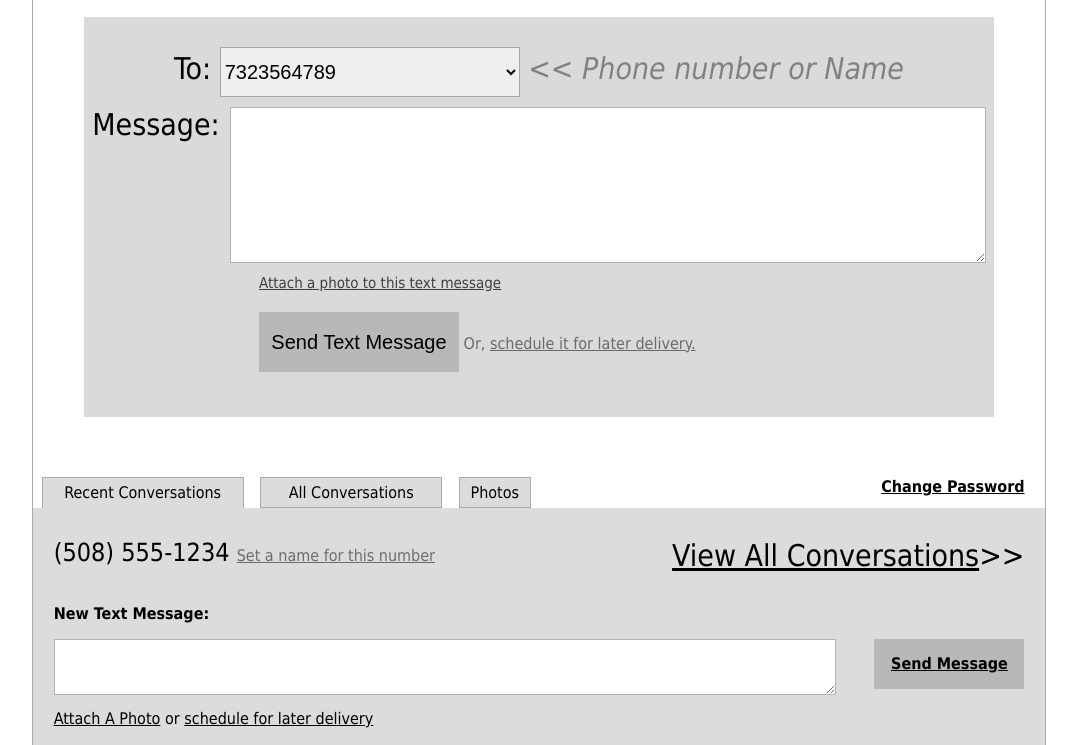
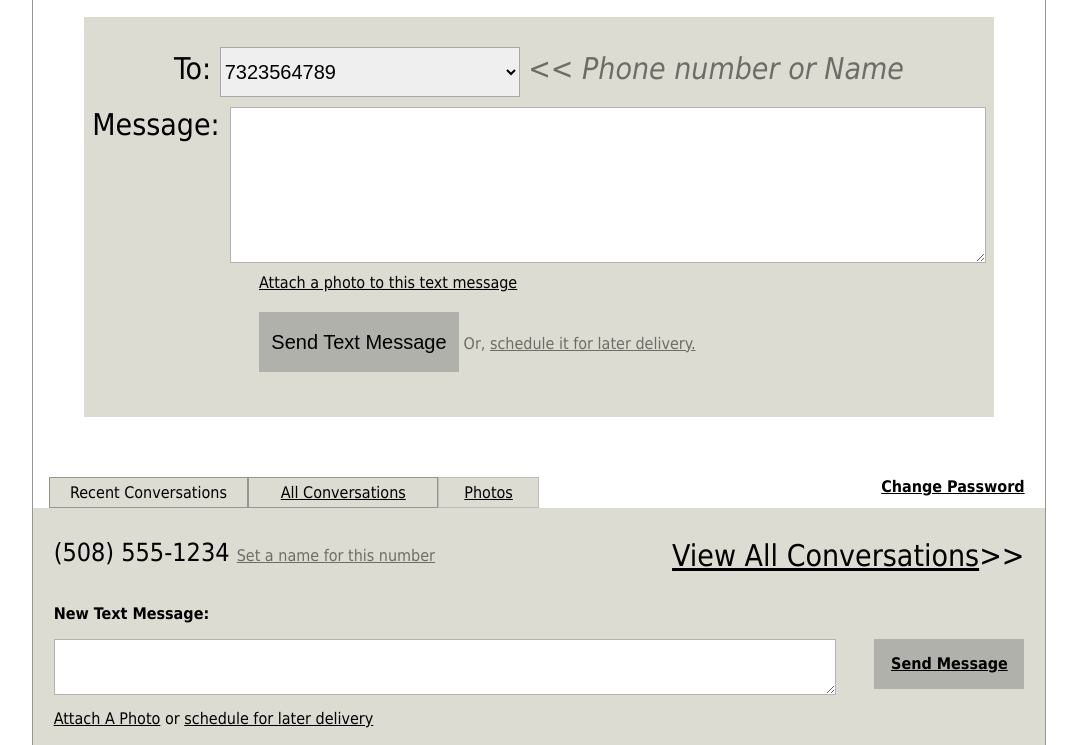
Before and after one commit to seema1611/Assignment2_HTMLCSS_Pratice, a plain HTML site: page Assignment2/Index.html in a window 1280 px wide. Shown: the part 189-934 px from the top of the page, without its empty margins (101-1178 px from the left). Drawn offline with Linux system fonts and the light colour scheme.

Commit message:
[Seema]ADDED: added underline to photos and all conversations word

```diff
--- a/Assignment2/Index.html
+++ b/Assignment2/Index.html
@@ -6,7 +6,9 @@
     <title>Assignment2</title>
   </head>
   <body id="body">
+
     <div id="main">
+
       <div id="header">
         <div id="headertop"></div>
         <div class="headermain">
@@ -22,59 +24,69 @@
       <a class="question link" href="">What is this number?</a>
 
 
-      <div class="messagemain">
+      <div class="seondbox">
           <form action="">
-          <div class="tomessagediv">
+              <div class="divtodropdown">
                 <div>
-              <label for="tomessage">To:</label>
-              <select name="tomessage">
+                    <label for="to">To:</label>
+                    <select name="to">
                       <option value="first">7323564789</option>
                       <option value="Second">Seema</option>
                       <option value="Third">8198344567</option>
                       <option value="Fourth">Aju</option>
                     </select>
-              <i id="numberorname"><< Phone number or Name</i>
+                    <i id="nameornumber"><< Phone number or Name</i>
                 </div>
               </div>
-          <div class="messagebox">
+
+              <div class="divmessagebox">
                   <label for="message">Message:</label>
                   <textarea name="message" cols="30" rows="10"></textarea>
               </div>
-          <div id="phototext">
-            <a href="" id="link" class="link"
-              >Attach a photo to this text message</a
-            >
+
+              <div id="textlink">
+                <a href="" id="link" class="link">
+                  Attach a photo to this text message</a>
               </div>
-          <div class="messagesend">
-            <input type="submit" value="Send Text Message" class="send" />
-            <span id="scheduletext"
-              >Or,
-              <a href="" id="schedule" class="link"
-                >schedule it for later delivery.</a
-              ></span
-            >
+
+              <div class="sendbutton">
+                <input type="submit" value="Send Text Message" class="sendtext" />
+                <span id="scheduletext">
+                  Or,
+                  <a href="" id="schedule" class="link">
+                    schedule it for later delivery.</a>
+                  </span>
               </div>
           </form>
       </div>
 
 
-      <div class="navmain">
-        <div class="navoptions">
-          <div class="recent navoptioncolor">Recent Conversations</div>
-          <div class="all navoptioncolor">
-            <a href="" class="link_nav">All Conversations</a>
+      <div class="thirdbox_nav">
+        <div class="thirdbox_nav_options">
+
+          <div class="firstoption">
+            Recent Conversations
           </div>
-          <div class="photos navoptioncolor">
-            <a href="" class="link_nav">Photos</a>
+
+          <div class="secondoption">
+            <a href="" class="link">
+                All Conversations
+            </a>
+          </div>
+          <div class="thirdoption">
+            <a href="" class="link">Photos</a>
           </div>
         </div>
+
         <div>
           <a href="" class="passwordtext"><b>Change Password</b></a>
         </div>
       </div>
 
+
       <div class="conversationmain">
         <div id="conversationsmaincss">
+
           <div class="conversionmaintop">
             <div id="unknownnumber">
               (508) 555-1234
@@ -86,7 +98,9 @@
               <a href="" class="link">View All Conversations</a>>>
             </div>
           </div>
+
           <p><b>New Text Message:</b></p>
+
           <div class="messagesend1">
             <div class="msgboxtwodiv">
               <textarea
@@ -100,22 +114,27 @@
               <a href="" class="link sendtwotext"><b>Send Message</b></a>
             </div>
           </div>
+
           <div>
             <a href="" class="link">Attach A Photo</a> or
             <a href="" class="link">schedule for later delivery</a>
           </div>
+
           <div class="scheduledmsg">
             You have 1 <b>message scheduled</b> for later delivery.
             <a href="" class="link">Click here to view them</a>.
           </div>
+
           <div class="msgcontact">
             (508) 555-1234 <span class="day">Today</span>
           </div>
+
           <div class="triangle"></div>
           <div class="message">
             OMG - I can't wait to see that movie! What theater do you want to go
             to? Anything down near Union Sq is really best for me.
           </div>
+
           <div class="msgcontact you">
             You - (212) 555-1234 <span class="day">Today</span>
           </div>
@@ -165,6 +184,8 @@
           </div>
         </div>
       </div>
+
+
       <div class="footer">
         <div>Textify © 2011</div>
         <div>
--- a/Assignment2/Styles.css
+++ b/Assignment2/Styles.css
@@ -9,7 +9,7 @@
   flex-direction: column;
   width: 80%;
   height: 100%;
-  border: 1px solid rgb(173, 170, 170);
+  border: 1px solid rgb(151, 148, 148);
   font-family: Tahoma, Geneva, sans-serif;
 }
 
@@ -45,11 +45,6 @@
   color: black;
 }
 
-.link_nav {
-  color: black;
-  text-decoration: none;
-}
-
 .number {
   align-self: center;
   font-size: 50px;
@@ -62,16 +57,16 @@
   align-self: center;
   color: black;
 }
-.messagemain {
+.seondbox {
   width: 90%;
   height: 400px;
-  background-color: rgb(219, 217, 217);
+  background-color: rgb(220, 220, 210);
   align-self: center;
   display: flex;
   flex-direction: column;
   margin-bottom: 60px;
 }
-.tomessagediv {
+.divtodropdown {
   width: 100%;
   display: flex;
   flex-direction: row;
@@ -85,10 +80,11 @@ select {
   border-color: rgba(0, 0, 0, 0.3);
   font-size: 20px;
 }
-#numberorname {
-  opacity: 0.4;
+
+#nameornumber {
+  opacity: 0.5;
 }
-.messagebox {
+.divmessagebox {
   margin-top: 10px;
   width: 100%;
   display: flex;
@@ -104,33 +100,24 @@ textarea {
   outline: none;
   border-color: rgba(0, 0, 0, 0.3);
 }
-::selection {
-  outline: none !important;
-}
 
-#phototext {
+#textlink {
   margin-left: 175px;
   margin-top: 10px;
 }
-#link {
-  color: black;
-  font-size: 15px;
-  opacity: 0.7;
-}
-.messagesend {
+.sendbutton {
   margin-left: 175px;
   margin-top: 20px;
   height: 60px;
   width: 100%;
 }
-.send {
+.sendtext {
   height: 60px;
   width: 200px;
-  background-color: rgb(185, 184, 184);
+  background-color: rgb(177, 177, 171);
   border: none;
   font-size: 20px;
 }
-
 #scheduletext {
   opacity: 0.5;
 }
@@ -139,49 +126,55 @@ textarea {
   color: black;
 }
 
-.navmain {
+.thirdbox_nav {
   width: 100%;
   display: flex;
   flex-direction: row;
   justify-content: space-between;
 }
-.navoptions {
+.thirdbox_nav_options {
+  width: 50%;
   display: flex;
   flex-direction: row;
   justify-content: space-around;
-  width: 50%;
 }
-.navoptioncolor {
-  background-color: rgb(221, 220, 220);
-  border: 1px solid rgb(170, 170, 170);
+
+.firstoption {
+  background-color: rgb(220, 220, 210);
+  border: 1px solid rgb(151, 148, 148);
+  padding-top: 5px;
+  padding-bottom: 5px;
+  text-align: center;
+  width: 200px;
+  margin-left: 3%;
 }
+
+.secondoption {
+  background-color: rgb(220, 220, 210);
+  border: 1px solid rgb(151, 148, 148);
+  padding-top: 5px;
+  padding-bottom: 5px;
+  text-align: center;
+  width: 190px;
+}
+
+.thirdoption {
+  background-color: rgb(220, 220, 210);
+  border: 1px solid rgb(194, 185, 185);
+  padding-top: 5px;
+  padding-bottom: 5px;
+  text-align: center;
+  width: 100px;
+}
+
 .passwordtext {
   color: black;
   margin-right: 20px;
 }
-.recent {
-  padding-top: 5px;
-  padding-bottom: 5px;
-  text-align: center;
-  width: 200px;
-  border-bottom: none;
-}
-.all {
-  padding-top: 5px;
-  padding-bottom: 5px;
-  text-align: center;
-  width: 180px;
-}
-.photos {
-  padding-top: 5px;
-  padding-bottom: 5px;
-  text-align: center;
-  width: 70px;
-}
 .conversationmain {
   width: 100%;
   height: 100%;
-  background-color: rgb(221, 220, 220);
+  background-color: rgb(220, 220, 210);
 }
 .conversionmaintop {
   width: 100%;
@@ -224,7 +217,7 @@ textarea {
 
 .sendtwo {
   text-align: center;
-  background-color: rgb(185, 184, 184);
+  background-color: rgb(177, 177, 171);
   width: 150px;
   height: 50px;
 }
@@ -236,7 +229,7 @@ textarea {
   height: 50px;
   margin-top: 20px;
   text-align: center;
-  background-color: rgb(185, 184, 184);
+  background-color: rgb(177, 177, 171);
   line-height: 50px;
 }
 
@@ -248,7 +241,7 @@ textarea {
   opacity: 0.2;
 }
 .message {
-  background-color: rgb(211, 210, 210);
+  background-color: rgb(197, 197, 192);
   width: 67%;
   padding: 10px;
   padding: 15px;
@@ -273,7 +266,7 @@ textarea {
   margin-left: 30%;
 }
 .loadmessage {
-  background-color: rgb(185, 184, 184);
+  background-color: rgb(177, 177, 171);
   width: 40%;
   text-align: center;
   margin: 5%;
```
Lines whose indentation alone changed are shown as unchanged.
